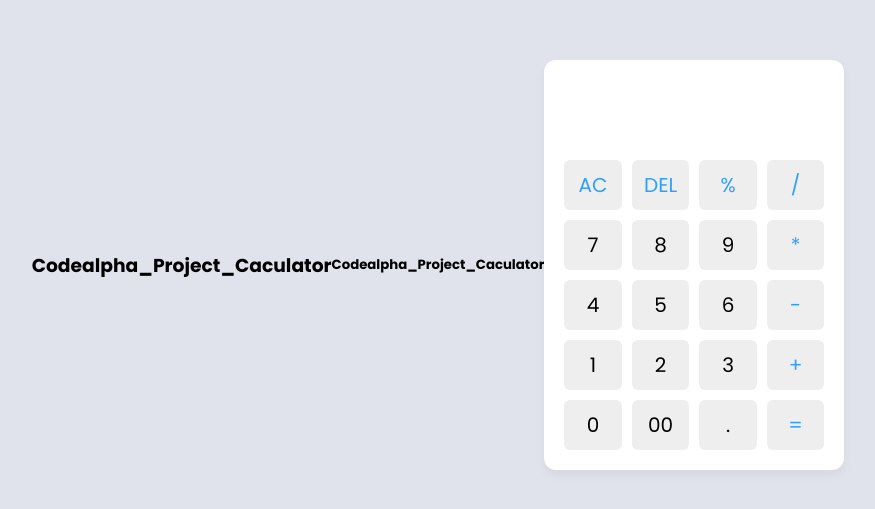
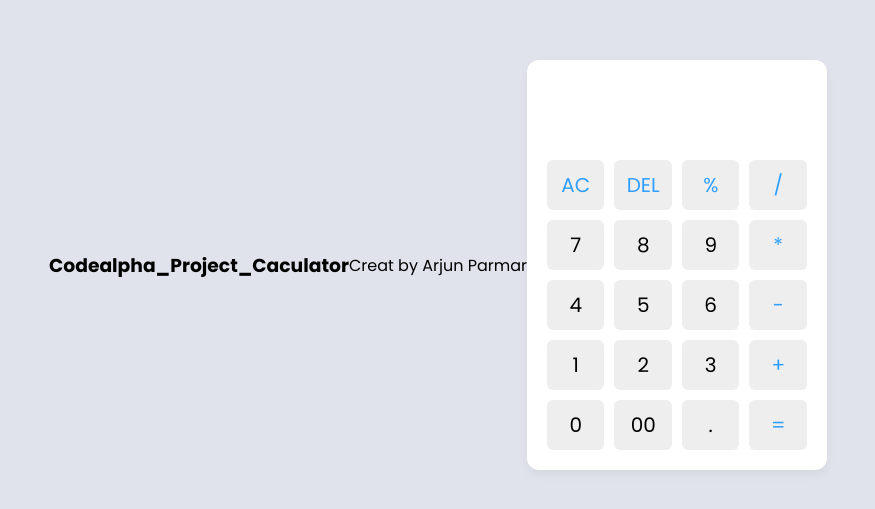
Before and after one commit to Arjunparmar-dev/Codealpha_Project_Calculator, a plain HTML site: page index.html in a window 1280 px wide. Shown: the part 135-644 px from the top of the page, without its empty margins (202-1077 px from the left). Drawn offline with Linux system fonts and the light colour scheme.

Commit message:
Update index.html

```diff
--- a/index.html
+++ b/index.html
@@ -6,10 +6,11 @@
     <meta name="viewport" content="width=device-width, initial-scale=1.0" />
     <title>Calculator in HTML CSS & JavaScript</title>
     <link rel="stylesheet" href="style.css" />
+    <h3>Codealpha_Project_Caculator</h3>
+    <h8>Creat by Arjun Parmar</h8>
   </head>
   <body>
-    <h3>Codealpha_Project_Caculator</h3>
-    <h5>Codealpha_Project_Caculator</h5>
+
     <div class="container">
       <input type="text" class="display" />
 
```
